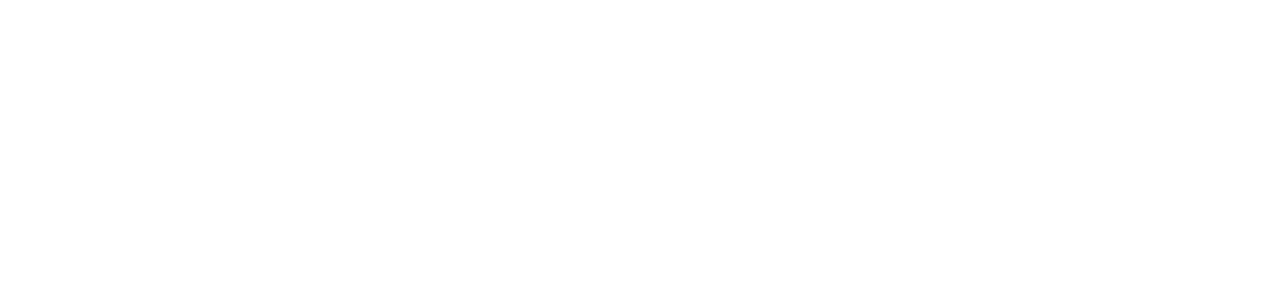
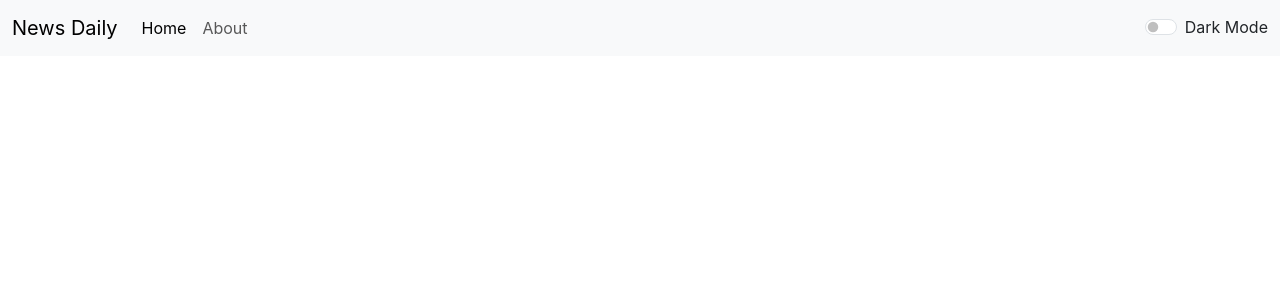
Before and after one commit to dharmeshlakum/news-application, a React (Create React App) app: page / in a window 1280 px wide. Shown: the top 300 px of the page. Built offline with nearby package versions, Linux system fonts and the light colour scheme.

Commit message:
Creating navbar component

```diff
--- a/src/App.js
+++ b/src/App.js
@@ -1,11 +1,12 @@
 import React, { Component } from 'react'
+import Navbar from './components/Navbar'
 
 export default class App extends Component {
   render() {
     return (
-      <div>
-
-      </div>
+      <>
+        <Navbar heading={"News Daily"}/>
+      </>
     )
   }
 }
--- /dev/null
+++ b/src/components/Navbar.js
@@ -0,0 +1,31 @@
+import React, { Component } from 'react'
+
+export default class Navbar extends Component {
+
+    render() {
+        return (
+            <nav className="navbar navbar-expand-lg bg-body-tertiary">
+                <div className="container-fluid">
+                    <a className="navbar-brand" href="/">{this.props.heading}</a>
+                    <button className="navbar-toggler" type="button" data-bs-toggle="collapse" data-bs-target="#navbarSupportedContent" aria-controls="navbarSupportedContent" aria-expanded="false" aria-label="Toggle navigation">
+                        <span className="navbar-toggler-icon"></span>
+                    </button>
+                    <div className="collapse navbar-collapse" id="navbarSupportedContent">
+                        <ul className="navbar-nav me-auto mb-2 mb-lg-0">
+                            <li className="nav-item">
+                                <a className="nav-link active" aria-current="page" href="/">Home</a>
+                            </li>
+                            <li className="nav-item">
+                                <a className="nav-link" href="/">About</a>
+                            </li>
+                        </ul>
+                    </div>
+                    <div className="form-check form-switch">
+                        <input className="form-check-input" type="checkbox" role="switch" id="flexSwitchCheckChecked" />
+                            <label className="form-check-label" htmlFor="flexSwitchCheckChecked">Dark Mode</label>
+                    </div>
+                </div>
+            </nav>
+        )
+    }
+}
```
